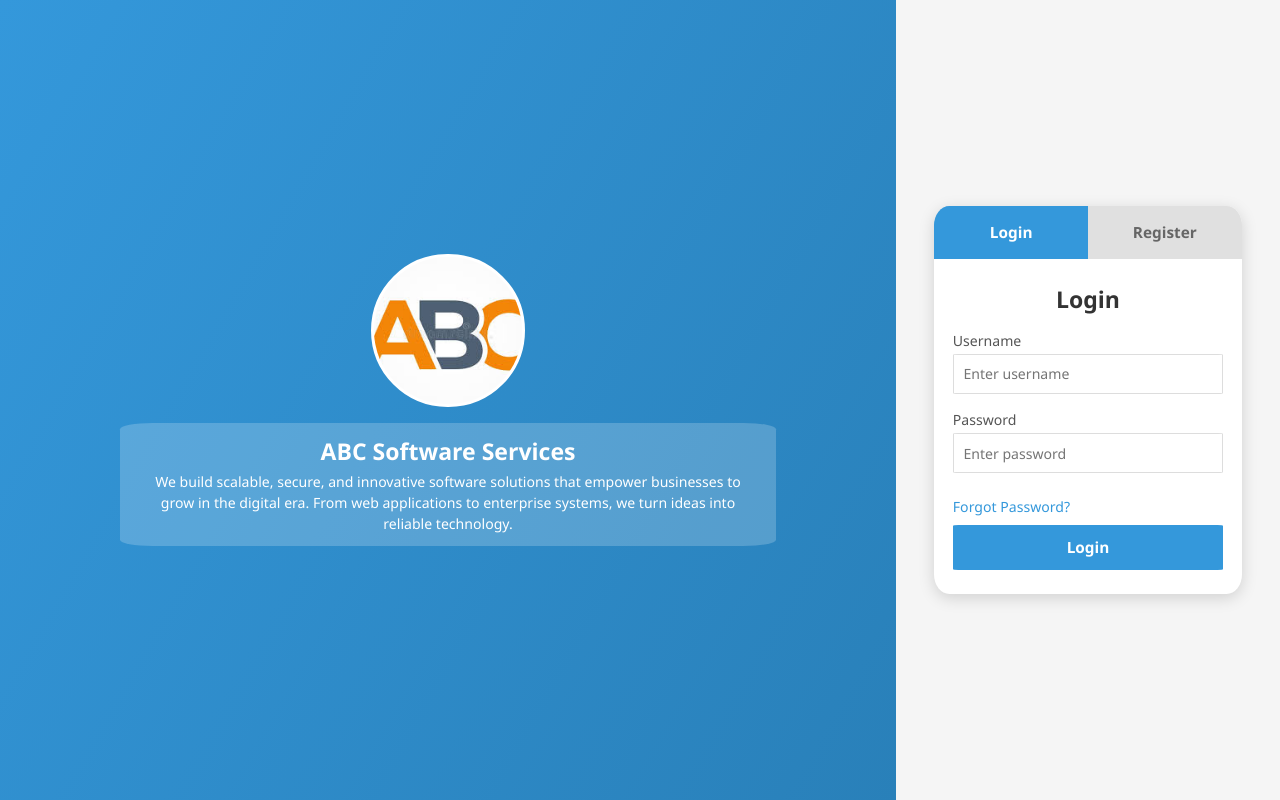
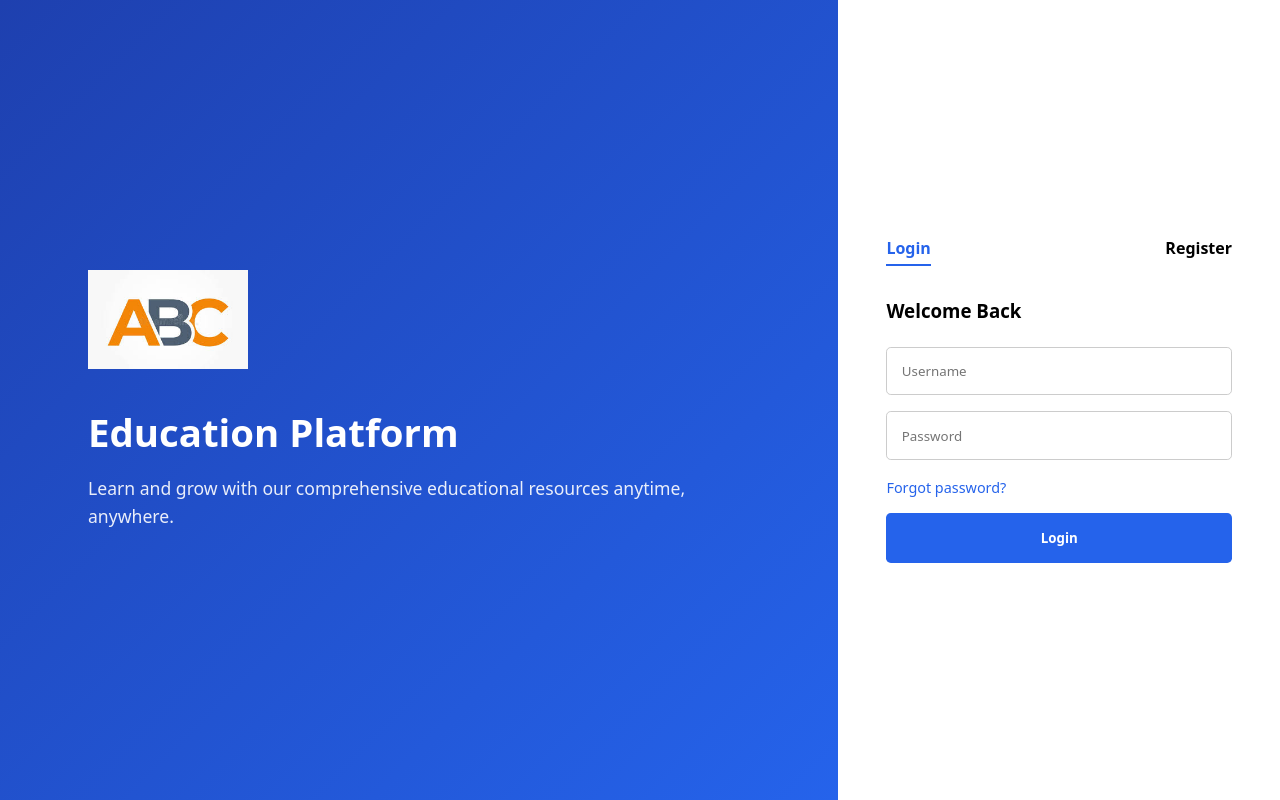
Before and after one commit to meet-rokad-inventyv/Training_2026, a plain HTML site: page 02_AuthPage/index.html in a window 1280 px wide. Drawn offline with Linux system fonts and the light colour scheme.

Commit message:
Updated Auth page HTML and CSS

```diff
--- a/02_AuthPage/index.html
+++ b/02_AuthPage/index.html
@@ -1,84 +1,62 @@
 <!DOCTYPE html>
 <html lang="en">
 <head>
-    <meta charset="UTF-8">
-    <meta name="viewport" content="width=device-width, initial-scale=1.0">
+  <meta charset="UTF-8" />
+  <meta name="viewport" content="width=device-width, initial-scale=1.0" />
   <title>Auth Page</title>
-    <link rel="stylesheet" href="style.css">
+  <link rel="stylesheet" href="style.css" />
 </head>
+
 <body>
+  <div class="layout">
 
-<div id="container">
-    <div id="left">
-        <div id="logo">
-            <img src="image/image.png" alt="Company Logo">
+
+    <section class="info-panel">
+      <div class="info-content">
+        <img src="./image/image.png" alt="Logo" class="brand-logo" />
+        <h2>Education Platform</h2>
+        <p>
+          Learn and grow with our comprehensive educational resources
+          anytime, anywhere.
+        </p>
       </div>
-        <div id="description">
-            <h2>ABC Software Services</h2>
-            <p>We build scalable, secure, and innovative software solutions that empower businesses
-to grow in the digital era. From web applications to enterprise systems, we turn ideas
-into reliable technology.</p>
-        </div>
+    </section>
+
+
+    <section class="auth-panel">
+      <div class="auth-box">
+
+        <input type="radio" name="auth-tab" id="tab-login" checked />
+        <input type="radio" name="auth-tab" id="tab-register" />
+
+        <div class="tab-header">
+          <label for="tab-login">Login</label>
+          <label for="tab-register">Register</label>
         </div>
 
-    <div id="right">
-        <div class="auth-box">
-            <input type="radio" name="tab" id="login-tab" checked>
-            <input type="radio" name="tab" id="register-tab">
-
-            <div class="tabs">
-                <label for="login-tab" class="tab">Login</label>
-                <label for="register-tab" class="tab">Register</label>
-            </div>
-
-            <div class="content login">
-                <h2>Login</h2>
-                <form action="#loginUser">
-                    <div class="form-group">
-                        <label>Username</label>
-                        <input type="text" placeholder="Enter username" required>
-                    </div>
-
-                    <div class="form-group">
-                        <label>Password</label>
-                        <input type="password" placeholder="Enter password" required>
-                    </div>
-
-                    <a href="#forgot" class="link">Forgot Password?</a>
-
+        <form class="auth-form login-form" action='#Login'>
+          <h3>Welcome Back</h3>
+          <input type="text" placeholder="Username" required />
+          <input type="password" placeholder="Password" required />
+          <a href="#forgot-password" class="link">Forgot password?</a>
           <button type="submit">Login</button>
         </form>
-            </div>
 
-            <div class="content register">
-                <h2>Register</h2>
-                <form action="#registerUser">
-                    <div class="form-group">
-                        <label>Email</label>
-                        <input type="email" placeholder="Enter email" required>
-                    </div>
-
-                    <div class="form-group">
-                        <label>Username</label>
-                        <input type="text" placeholder="Enter username" required>
-                    </div>
-
-                    <div class="form-group">
-                        <label>Password</label>
-                        <input type="password" placeholder="Enter password" required>
-                    </div>
-
+        <form class="auth-form register-form" action='#Register'>
+          <h3>Create Account</h3>
+          <input type="text" placeholder="Name" required />
+          <input type="email" placeholder="Email" required />
+          <input type="password" placeholder="Password" required />
           <button type="submit">Register</button>
-
           <p class="switch-text">
-                        Already have an account?
-                        <label for="login-tab" class="link" style="cursor: pointer;">Login</label>
+  Already registered?
+  <label for="tab-login" class="link">Login</label>
 </p>
         </form>
+
       </div>
+    </section>
+
   </div>
-    </div>
-</div>
-
 </body>
 </html>
--- a/02_AuthPage/style.css
+++ b/02_AuthPage/style.css
@@ -1,204 +1,130 @@
- * {
+*{
+  box-sizing: border-box;
   margin: 0;
   padding: 0;
-            box-sizing: border-box;
-            font-family: 'Segoe UI', Tahoma, Geneva, Verdana, sans-serif;
+  font-family: system-ui, -apple-system, BlinkMacSystemFont, sans-serif;
 }
 
 body {
-            overflow-x: auto;
-            overflow-y: auto;
+  min-height: 100vh;
 }
 
-        #container {
+.layout {
   display: flex;
+  flex-wrap: wrap;
   min-height: 100vh;
-            width: 100%;
 }
 
-        #left {
-            width: 70%;
-            min-height: 100vh;
-            background: linear-gradient(120deg, #3498db, #2980b9);
-            display: flex;
-            flex-direction: column;
-            justify-content: center;
-            align-items: center;
-            padding: 2vh 3%;
-            overflow-y: auto;
-        }
-
-        #logo {
-            width: 12vw;
-            height: 12vw;
-            border-radius: 50%;
-            overflow: hidden;
-            border: 0.3vw solid white;
-            background: white;
-            flex-shrink: 0;
-        }
-
-        #logo img {
-            width: 100%;
-            height: 100%;
-            object-fit: cover;
-        }
-
-        #description {
-            margin-top: 2vh;
-            padding: 1.5vh 3%;
-            background: rgba(255, 255, 255, 0.2);
-            border-radius: 5%;
+.info-panel {
+  flex: 7 1 30rem;
+  background: linear-gradient(135deg, #1e40af, #2563eb);
   color: white;
-            text-align: center;
-            width: 80%;
-            flex-shrink: 0;
-        }
-
-        #description h2 {
-            font-size: 1.8vw;
-            margin-bottom: 0.5vh;
-        }
-
-        #description p {
-            font-size: 1.1vw;
-            line-height: 1.5;
-        }
-
-        #right {
-            width: 30%;
-            min-height: 100vh;
-            background: #f5f5f5;
   display: flex;
   justify-content: center;
   align-items: center;
-            padding: 2vh 3%;
-            overflow-y: auto;
+  padding: clamp(1.5rem, 4vw, 4rem);
+}
+
+.info-content {
+  max-width: 90%;
+}
+
+.brand-logo {
+  width: clamp(5rem, 15vw, 10rem);
+  margin-bottom: clamp(1rem, 4vw, 2rem);
+}
+
+.info-content h2 {
+  font-size: clamp(1.4rem, 4vw, 2.4rem);
+  margin-bottom: 1rem;
+}
+
+.info-content p {
+  font-size: clamp(0.9rem, 3vw, 1.1rem);
+  line-height: 1.6;
+  opacity: 0.9;
+}
+
+.auth-panel {
+  flex: 3 1 18rem;
+  display: flex;
+  align-items: center;
+  justify-content: center;
+  padding: clamp(1.5rem, 4vw, 3rem);
 }
 
 .auth-box {
   width: 100%;
-            background: white;
-            border-radius: 5%;
-            box-shadow: 0 0.5vh 2vh rgba(0, 0, 0, 0.15);
-            overflow: hidden;
-            margin: 1vh 0;
+  max-width: 28rem;
 }
 
 input[type="radio"] {
   display: none;
 }
 
-        .tabs {
+.tab-header {
   display: flex;
-            background: #e0e0e0;
+  justify-content: space-between;
+  margin-bottom: clamp(1.5rem, 4vw, 2rem);
 }
 
-        .tab {
-            flex: 1;
-            text-align: center;
-            padding: 2vh;
+.tab-header label {
   cursor: pointer;
   font-weight: 600;
-            color: #666;
-            transition: all 0.3s;
-            font-size: 1.2vw;
+  padding-bottom: 0.3rem;
 }
 
-        .tab:hover {
-            background: #d0d0d0;
+#tab-login:checked ~ .tab-header label[for="tab-login"],
+#tab-register:checked ~ .tab-header label[for="tab-register"] {
+  color: #2563eb;
+  border-bottom: 0.15rem solid #2563eb;
 }
 
-        #login-tab:checked ~ .tabs label[for="login-tab"],
-        #register-tab:checked ~ .tabs label[for="register-tab"] {
-            background: #3498db;
-            color: white;
+.auth-form {
+  display: none;
 }
 
-        .content {
-            display: none;
-            padding: 3vh 6%;
-        }
-
-        #login-tab:checked ~ .login {
+#tab-login:checked ~ .login-form {
   display: block;
 }
 
-        #register-tab:checked ~ .register {
+#tab-register:checked ~ .register-form {
   display: block;
 }
 
-        .content h2 {
-            text-align: center;
-            margin-bottom: 2vh;
-            font-size: 1.8vw;
-            color: #333;
+.auth-form h3 {
+  margin-bottom: clamp(1rem, 3vw, 1.5rem);
 }
 
-        .form-group {
-            margin-bottom: 2vh;
+.auth-form input {
+  width: 100%;
+  padding: clamp(0.7rem, 2vw, 0.9rem);
+  margin-bottom: 1rem;
+  border: 0.08rem solid #ccc;
+  border-radius: 0.3rem;
 }
 
-        .form-group label {
-            display: block;
-            margin-bottom: 0.5vh;
-            color: #555;
-            font-weight: 500;
-            font-size: 1.1vw;
+.auth-form input:focus {
+  outline: none;
+  border-color: #2563eb;
 }
 
-        input[type="text"],
-        input[type="email"],
-        input[type="password"] {
+.auth-form button {
   width: 100%;
-            padding: 1.2vh;
-            border: 0.2vh solid #ddd;
-            border-radius: 2%;
-            font-size: 1.1vw;
-            transition: border 0.3s;
-        }
-
-        input[type="text"]:focus,
-        input[type="email"]:focus,
-        input[type="password"]:focus {
-            outline: none;
-            border-color: #3498db;
-        }
-
-        button {
-            width: 100%;
-            padding: 1.5vh;
+  padding: clamp(0.8rem, 2vw, 1rem);
+  background: #2563eb;
+  color: white;
   border: none;
-            background: #3498db;
-            color: white;
+  border-radius: 0.3rem;
+  font-weight: 600;
   cursor: pointer;
-            border-radius: 2%;
-            font-weight: 600;
-            font-size: 1.2vw;
-            transition: background 0.3s;
-            margin-top: 1vh;
-        }
-
-        button:hover {
-            background: #2980b9;
 }
 
 .link {
   display: inline-block;
-            margin-top: 1vh;
-            color: #3498db;
+  margin-bottom: 1rem;
+  color: #2563eb;
   text-decoration: none;
-            font-weight: 500;
-            font-size: 1.1vw;
+  font-size: 0.9rem;
+  cursor: pointer;
 }
-
-        .link:hover {
-            text-decoration: underline;
-        }
-
-        .switch-text {
-            text-align: center;
-            margin-top: 1.5vh;
-            color: #777;
-            font-size: 1.1vw;
-        }
```
Lines whose indentation alone changed are shown as unchanged.
